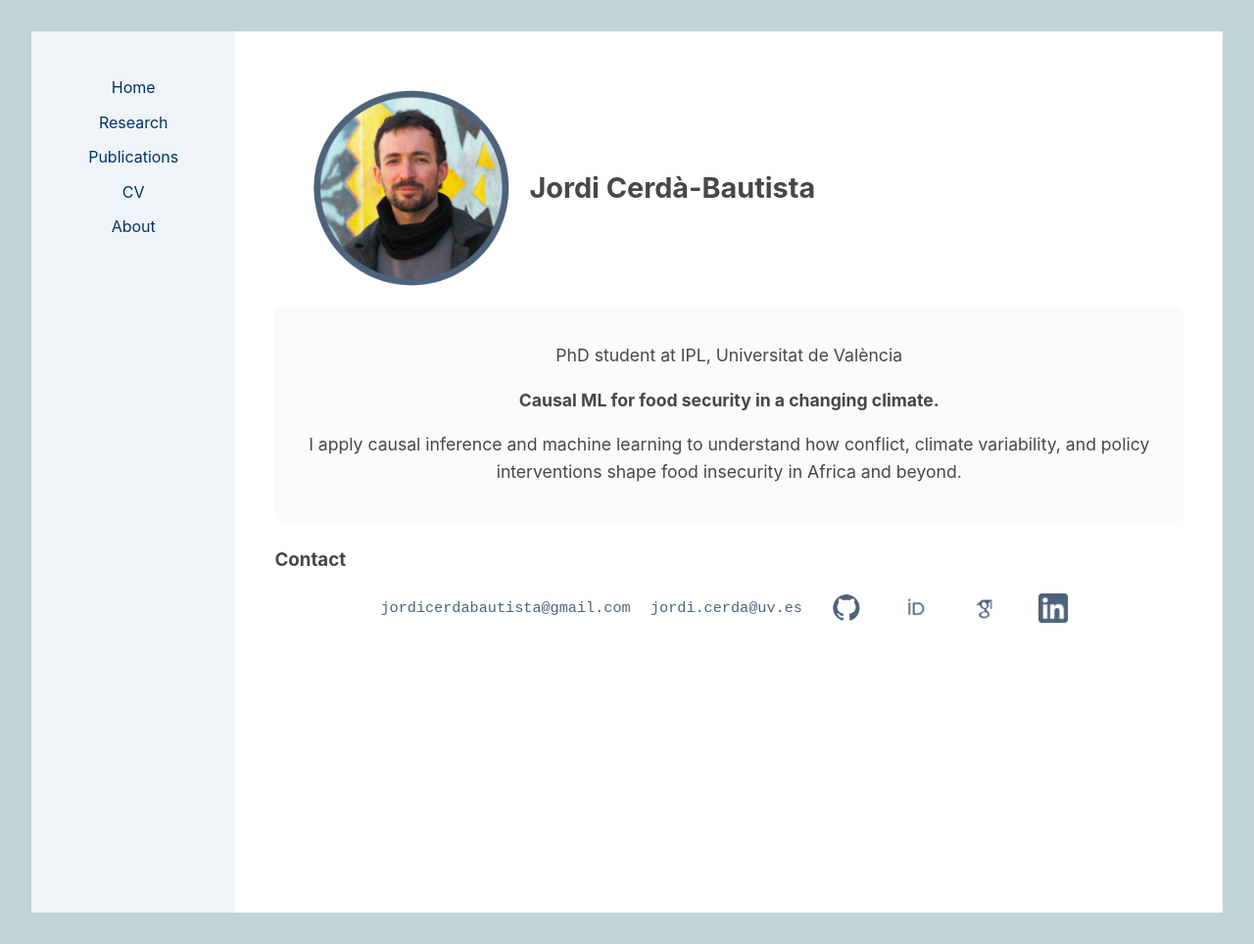
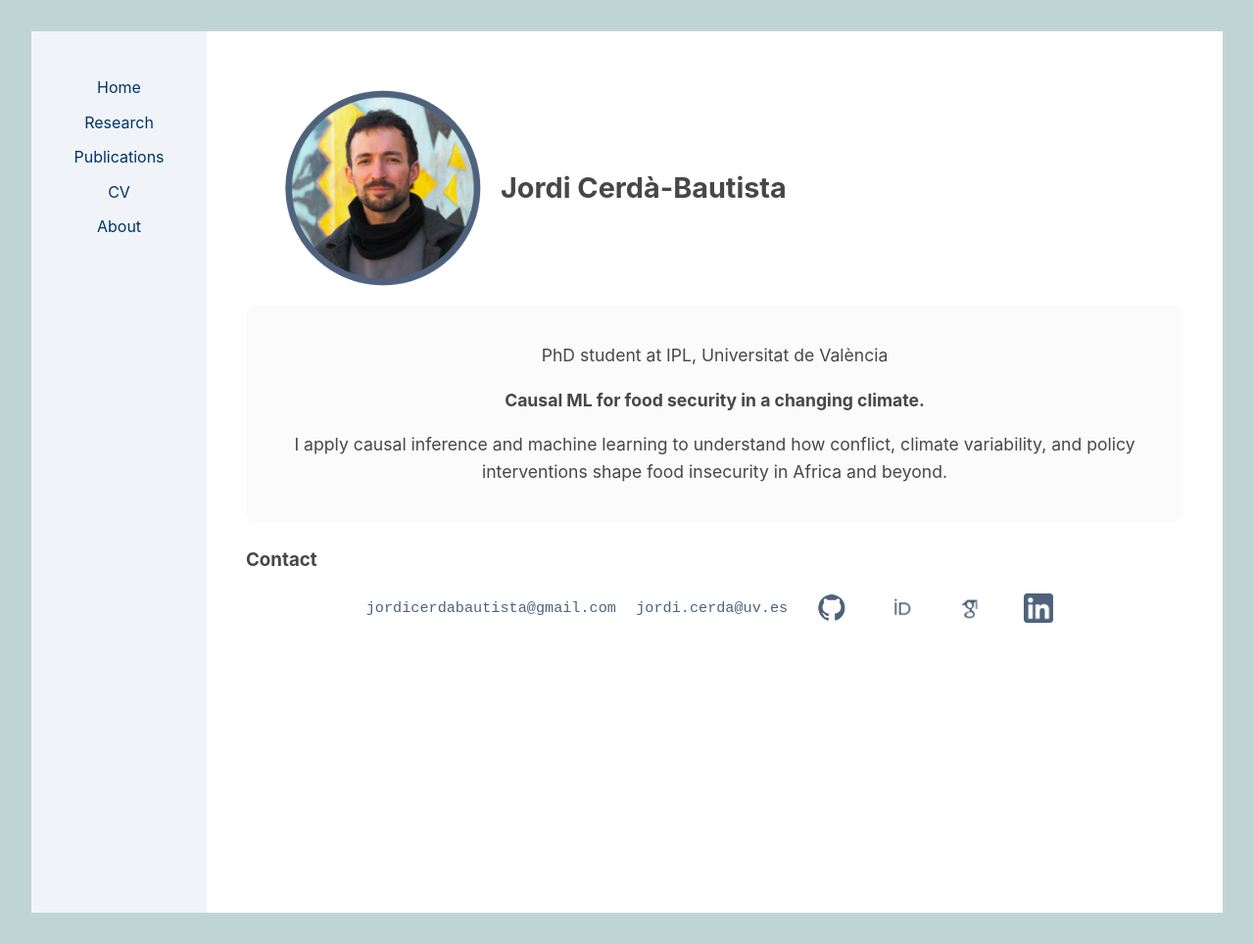
Before and after one commit to jordicbau/jordicbau.github.io, a Jekyll site: the page built from index.md, in a window 1280 px wide. Shown: the whole page at 98% size. Built offline with Jekyll 4.4.1, drawn with Linux system fonts in a browser that asks for light colours; after the commit the page ends 932 px from its top, so only the background shows below that.

Commit message:
Update style.css

```diff
--- a/assets/css/style.css
+++ b/assets/css/style.css
@@ -5,6 +5,7 @@
   margin: auto;
   padding: 2rem;
   max-width: 1500px;
+  max-height: 720px;
   line-height: 1.6;
 }
 
@@ -109,7 +110,7 @@
 }
 
 .sidebar {
-  width: 250px;
+  width: 200px;
   background-color: #f0f4f8;
   padding: 20px;
   transition: width 0.3s ease;
```
